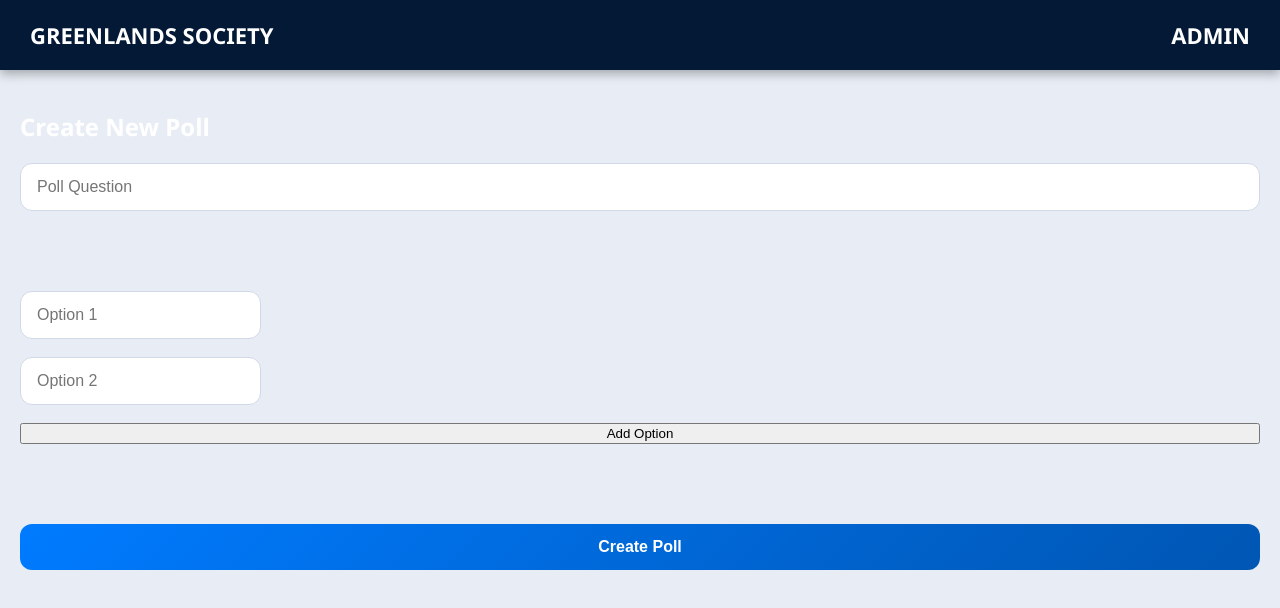
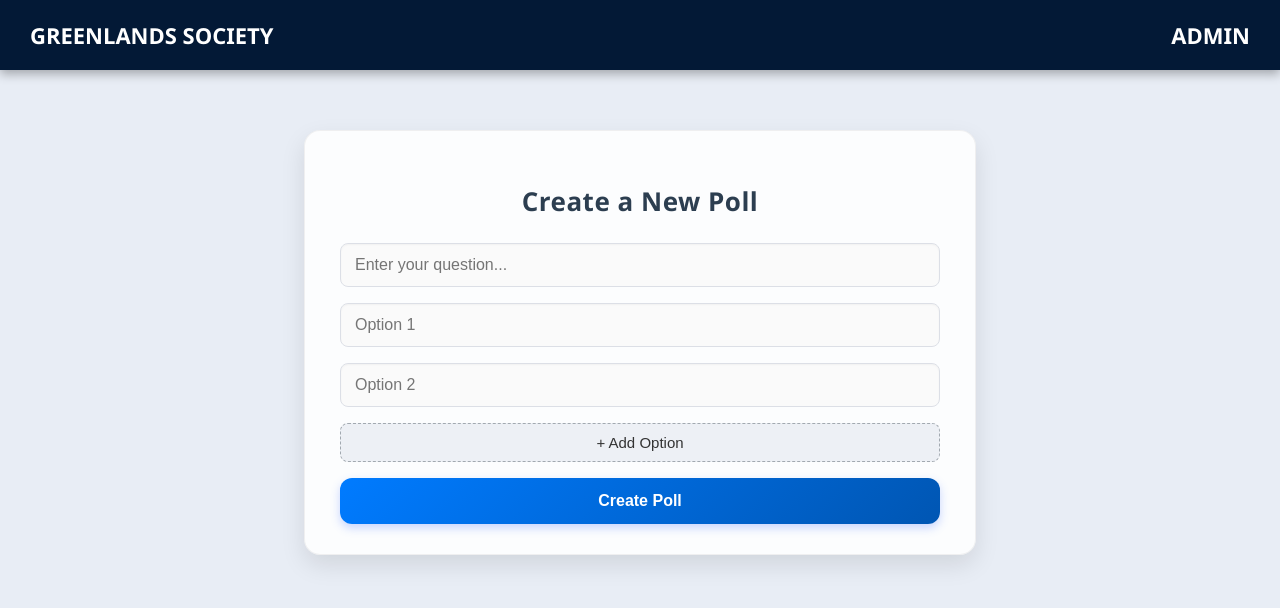
Before and after one commit to guptapratykshh/GATENET, a React (Create React App) app in the folder admin-page/: page /create-poll in a window 1280 px wide. Shown: the top 608 px of the page. Built offline with nearby package versions, Linux system fonts and the light colour scheme.

Commit message:
Enhanced Active Votes section for Admin Panel

```diff
--- a/admin-page/package.json
+++ b/admin-page/package.json
@@ -7,7 +7,9 @@
     "@testing-library/jest-dom": "^6.6.3",
     "@testing-library/react": "^16.3.0",
     "@testing-library/user-event": "^13.5.0",
+    "chart.js": "^4.4.9",
     "react": "^19.1.0",
+    "react-chartjs-2": "^5.3.0",
     "react-dom": "^19.1.0",
     "react-router-dom": "^7.6.0",
     "react-scripts": "5.0.1",
--- /dev/null
+++ b/admin-page/src/pages/CreatePoll.css
@@ -0,0 +1,140 @@
+/* .create-poll-container {
+  max-width: 500px;
+  margin: 40px auto;
+  padding: 25px;
+  border-radius: 10px;
+  background-color: #fdfdfd;
+  box-shadow: 0 4px 12px rgba(0, 0, 0, 0.1);
+  font-family: 'Segoe UI', sans-serif;
+}
+
+.create-poll-container h2 {
+  text-align: center;
+  margin-bottom: 20px;
+}
+
+.poll-form {
+  display: flex;
+  flex-direction: column;
+  gap: 12px;
+}
+
+.poll-input {
+  padding: 10px;
+  font-size: 16px;
+  border: 1px solid #ddd;
+  border-radius: 6px;
+  outline-color: #4e7cff;
+}
+
+.add-option-btn {
+  background-color: #f0f0f0;
+  color: #333;
+  border: 1px dashed #999;
+  padding: 10px;
+  border-radius: 6px;
+  font-size: 15px;
+  cursor: pointer;
+  transition: background 0.2s;
+}
+
+.add-option-btn:hover {
+  background-color: #e6e6e6;
+}
+
+.submit-btn {
+  background-color: #4e7cff;
+  color: #fff;
+  padding: 12px;
+  border: none;
+  font-size: 16px;
+  border-radius: 6px;
+  cursor: pointer;
+  transition: background 0.3s;
+}
+
+.submit-btn:hover {
+  background-color: #3b5fe0;
+} */
+
+.create-poll-container {
+  max-width: 600px;
+  margin: 60px auto;
+  padding: 30px 35px;
+  border-radius: 16px;
+  background: rgba(255, 255, 255, 0.85);
+  box-shadow: 0 10px 25px rgba(0, 0, 0, 0.1);
+  backdrop-filter: blur(6px);
+  font-family: 'Segoe UI', 'Helvetica Neue', sans-serif;
+  border: 1px solid rgba(200, 200, 200, 0.25);
+  transition: all 0.3s ease;
+}
+
+.create-poll-container h2 {
+  text-align: center;
+  margin-bottom: 24px;
+  font-size: 26px;
+  color: #2c3e50;
+  letter-spacing: 0.5px;
+}
+
+.poll-form {
+  display: flex;
+  flex-direction: column;
+  gap: 16px;
+}
+
+.poll-input {
+  padding: 12px 14px;
+  font-size: 16px;
+  border: 1px solid #dcdfe6;
+  border-radius: 8px;
+  background-color: #fafafa;
+  transition: all 0.2s ease-in-out;
+  box-shadow: inset 0 1px 2px rgba(0, 0, 0, 0.04);
+}
+
+.poll-input:focus {
+  border-color: #4e7cff;
+  background-color: #fff;
+  outline: none;
+  box-shadow: 0 0 0 2px rgba(78, 124, 255, 0.1);
+}
+
+.add-option-btn {
+  background-color: #edf0f5;
+  color: #333;
+  border: 1px dashed #a2a9b0;
+  padding: 10px 14px;
+  border-radius: 8px;
+  font-size: 15px;
+  cursor: pointer;
+  transition: background 0.25s ease;
+}
+
+.add-option-btn:hover {
+  background-color: #dde1e7;
+}
+
+.submit-btn {
+  background-color: #4e7cff;
+  color: #fff;
+  padding: 14px;
+  border: none;
+  font-size: 16px;
+  font-weight: 600;
+  border-radius: 8px;
+  cursor: pointer;
+  transition: background 0.3s ease, transform 0.1s ease;
+  box-shadow: 0 4px 10px rgba(78, 124, 255, 0.3);
+}
+
+.submit-btn:hover {
+  background-color: #3b5fe0;
+  transform: translateY(-1px);
+}
+.poll-input,
+.add-option-btn,
+.submit-btn {
+  transition: all 0.3s ease;
+}
--- a/admin-page/src/pages/CreatePoll.jsx
+++ b/admin-page/src/pages/CreatePoll.jsx
@@ -1,4 +1,71 @@
+// import React, { useState } from 'react';
+
+// const CreatePoll = () => {
+//   const [question, setQuestion] = useState('');
+//   const [options, setOptions] = useState(['', '']);
+
+//   const handleOptionChange = (index, value) => {
+//     const updatedOptions = [...options];
+//     updatedOptions[index] = value;
+//     setOptions(updatedOptions);
+//   };
+
+//   const addOption = () => {
+//     setOptions([...options, '']);
+//   };
+
+//   const handleSubmit = (e) => {
+//     e.preventDefault();
+//     const poll = { question, options, votes: Array(options.length).fill(0) };
+
+//     const existingPolls = JSON.parse(localStorage.getItem('polls')) || [];
+//     existingPolls.push(poll);
+//     localStorage.setItem('polls', JSON.stringify(existingPolls));
+
+//     alert('Poll created successfully!');
+
+//     // ❌ Do NOT navigate to results immediately
+//     // ✅ Reset form
+//     setQuestion('');
+//     setOptions(['', '']);
+//   };
+
+//   return (
+//     <div style={{ padding: '20px' }}>
+//       <h2>Create New Poll</h2>
+//       <form onSubmit={handleSubmit}>
+//         <input
+//           type="text"
+//           placeholder="Poll Question"
+//           value={question}
+//           onChange={(e) => setQuestion(e.target.value)}
+//           required
+//         />
+//         <br /><br />
+//         {options.map((option, index) => (
+//           <div key={index}>
+//             <input
+//               type="text"
+//               placeholder={`Option ${index + 1}`}
+//               value={option}
+//               onChange={(e) => handleOptionChange(index, e.target.value)}
+//               required
+//             />
+//           </div>
+//         ))}
+//         <button type="button" onClick={addOption}>Add Option</button>
+//         <br /><br />
+//         <button type="submit">Create Poll</button>
+//       </form>
+//     </div>
+//   );
+// };
+
+// export default CreatePoll;
 import React, { useState } from 'react';
+import { ToastContainer, toast } from 'react-toastify';
+import 'react-toastify/dist/ReactToastify.css';
+import './CreatePoll.css'; // Import custom styles
 
 const CreatePoll = () => {
   const [question, setQuestion] = useState('');
@@ -11,52 +78,70 @@ const CreatePoll = () => {
   };
 
   const addOption = () => {
+    if (options.length >= 6) {
+      toast.warning('Maximum 6 options allowed');
+      return;
+    }
     setOptions([...options, '']);
   };
 
   const handleSubmit = (e) => {
     e.preventDefault();
-    const poll = { question, options, votes: Array(options.length).fill(0) };
+
+    if (question.trim() === '' || options.filter(opt => opt.trim() !== '').length < 2) {
+      toast.error('Poll question and at least 2 valid options are required');
+      return;
+    }
+
+    const poll = {
+      question,
+      options,
+      votes: Array(options.length).fill(0),
+    };
 
     const existingPolls = JSON.parse(localStorage.getItem('polls')) || [];
     existingPolls.push(poll);
     localStorage.setItem('polls', JSON.stringify(existingPolls));
 
-    alert('Poll created successfully!');
-
-    // ❌ Do NOT navigate to results immediately
-    // ✅ Reset form
+    toast.success('Poll created successfully!');
     setQuestion('');
     setOptions(['', '']);
   };
 
   return (
-    <div style={{ padding: '20px' }}>
-      <h2>Create New Poll</h2>
-      <form onSubmit={handleSubmit}>
+    <div className="create-poll-container">
+      <h2>Create a New Poll</h2>
+      <form onSubmit={handleSubmit} className="poll-form">
         <input
           type="text"
-          placeholder="Poll Question"
+          placeholder="Enter your question..."
           value={question}
           onChange={(e) => setQuestion(e.target.value)}
+          className="poll-input question"
           required
         />
-        <br /><br />
+
         {options.map((option, index) => (
-          <div key={index}>
           <input
+            key={index}
             type="text"
             placeholder={`Option ${index + 1}`}
             value={option}
             onChange={(e) => handleOptionChange(index, e.target.value)}
+            className="poll-input option"
             required
           />
-          </div>
         ))}
-        <button type="button" onClick={addOption}>Add Option</button>
-        <br /><br />
-        <button type="submit">Create Poll</button>
+
+        <button type="button" onClick={addOption} className="add-option-btn">
+          + Add Option
+        </button>
+
+        <button type="submit" className="submit-btn">
+          Create Poll
+        </button>
       </form>
+      <ToastContainer position="top-center" autoClose={2000} />
     </div>
   );
 };
--- /dev/null
+++ b/admin-page/src/pages/PollResults.css
@@ -0,0 +1,83 @@
+.poll-results-container {
+  padding: 40px 20px;
+  max-width: 900px;
+  margin: auto;
+  font-family: 'Segoe UI', 'Helvetica Neue', sans-serif;
+  background: linear-gradient(to bottom right, #f8fbff, #eef2f7);
+  min-height: 100vh;
+  color: #222;
+  transition: all 0.3s ease;
+}
+
+.no-polls {
+  text-align: center;
+  color: #777;
+  font-size: 18px;
+  margin-top: 40px;
+}
+
+.poll-card {
+  background: rgba(255, 255, 255, 0.95);
+  border-radius: 14px;
+  padding: 24px;
+  margin-bottom: 32px;
+  box-shadow: 0 8px 22px rgba(0, 0, 0, 0.08);
+  border: 1px solid rgba(0, 0, 0, 0.04);
+  transition: transform 0.2s ease, box-shadow 0.2s ease;
+}
+
+.poll-card:hover {
+  transform: translateY(-4px);
+  box-shadow: 0 12px 30px rgba(0, 0, 0, 0.12);
+}
+
+.poll-question {
+  font-size: 22px;
+  font-weight: 600;
+  color: #2c3e50;
+  margin-bottom: 20px;
+}
+
+.poll-options {
+  list-style: none;
+  padding-left: 0;
+  margin: 0;
+}
+
+.poll-options li {
+  background-color: #f6f9fc;
+  margin-bottom: 10px;
+  padding: 12px 16px;
+  border-radius: 8px;
+  color: #34495e;
+  font-size: 16px;
+  display: flex;
+  justify-content: space-between;
+  align-items: center;
+  border: 1px solid #e0e6ed;
+}
+
+.poll-status {
+  margin-top: 20px;
+  font-size: 15px;
+  color: #666;
+}
+
+.publish-btn {
+  margin-top: 16px;
+  padding: 10px 20px;
+  background: linear-gradient(to right, #4e7cff, #6e8eff);
+  color: white;
+  border: none;
+  font-weight: 500;
+  font-size: 15px;
+  border-radius: 8px;
+  cursor: pointer;
+  box-shadow: 0 4px 12px rgba(78, 124, 255, 0.3);
+  transition: background 0.3s ease, transform 0.2s ease;
+}
+
+.publish-btn:hover {
+  background: linear-gradient(to right, #3b5fe0, #5e7eff);
+  transform: scale(1.03);
+}
```
Also changed, not shown: admin-page/src/pages/PollResults.jsx (+74 -17 lines), 1 other file (tests, documents, lock files or other folders). Lines whose indentation alone changed are shown as unchanged.
